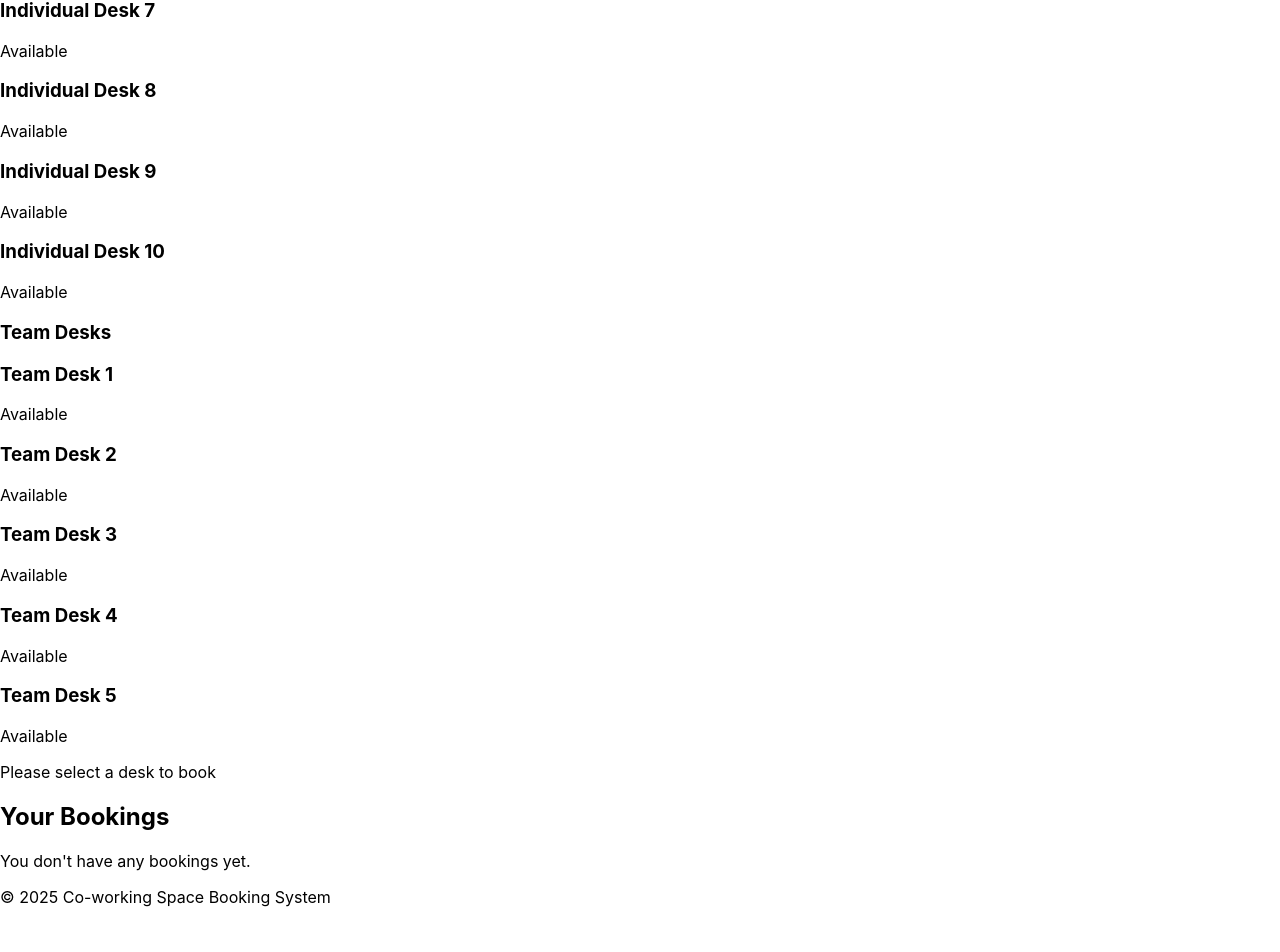
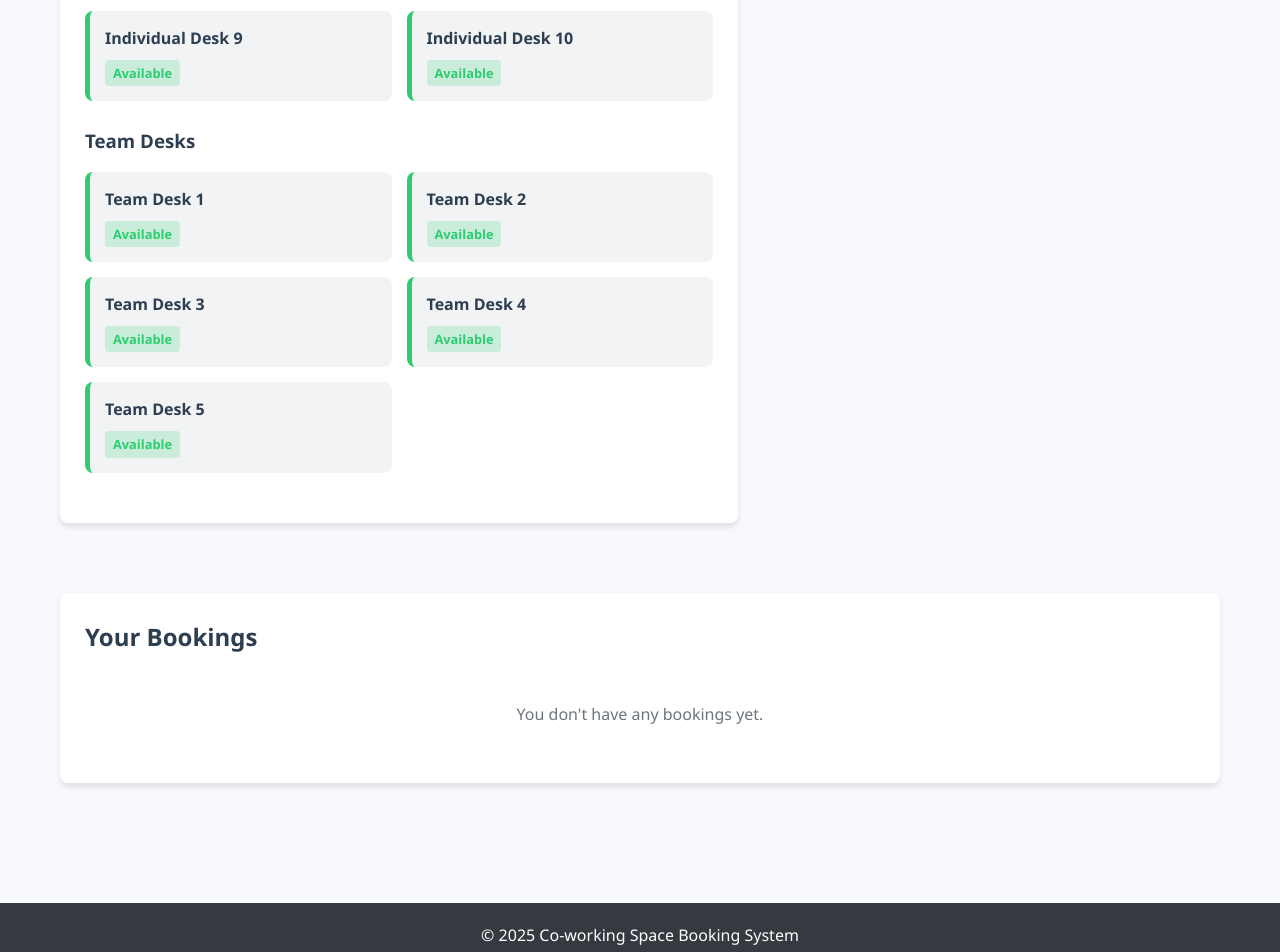
Before and after one commit to gboigwe/cowork-booking-system, a React (Vite) app: page / in a window 1280 px wide. Shown: the part 696-1648 px from the top of the page. Before the commit the page ends 1619 px from the top, so only its background shows below. Built offline with nearby package versions, Linux system fonts and the light colour scheme.

Commit message:
Updated the project

```diff
--- a/src/App.css
+++ b/src/App.css
@@ -1,19 +1,418 @@
+* {
+  box-sizing: border-box;
+  margin: 0;
+  padding: 0;
+}
+
+:root {
+  --primary-color: #4a6eb5;
+  --secondary-color: #2ecc71;
+  --danger-color: #e74c3c;
+  --background-color: #f7f9fc;
+  --light-gray: #f1f3f5;
+  --dark-gray: #343a40;
+  --border-color: #e9ecef;
+  --shadow: 0 4px 6px rgba(0, 0, 0, 0.1);
+  --border-radius: 8px;
+}
+
+body {
+  font-family: 'Segoe UI', Tahoma, Geneva, Verdana, sans-serif;
+  line-height: 1.6;
+  background-color: var(--background-color);
+  color: #333;
+}
+
+.container {
+  max-width: 1200px;
+  margin: 0 auto;
+  padding: 0 20px;
+}
+
+h1, h2, h3, h4 {
+  margin-bottom: 1rem;
+  color: #2c3e50;
+}
+
+/* Header Styles */
+.header {
+  background-color: var(--primary-color);
+  color: white;
+  padding: 20px 0;
+  box-shadow: var(--shadow);
+}
+
+.header h1 {
+  font-size: 2rem;
+  margin-bottom: 5px;
+  color: white;
+}
+
+.header p {
+  opacity: 0.8;
+}
+
+/* Footer Styles */
+.footer {
+  background-color: var(--dark-gray);
+  color: white;
+  padding: 20px 0;
+  text-align: center;
+  margin-top: 50px;
+}
+
+/* Main Content */
+.main-content {
+  padding: 40px 0;
+}
+
+.app-grid {
+  display: grid;
+  grid-template-columns: 3fr 2fr;
+  gap: 30px;
+  margin-bottom: 40px;
+}
+
+@media (max-width: 768px) {
+  .app-grid {
+    grid-template-columns: 1fr;
+  }
+}
+
+/* Desk List */
+.desk-list-section {
+  background-color: white;
+  border-radius: var(--border-radius);
+  box-shadow: var(--shadow);
+  padding: 25px;
+  margin-bottom: 30px;
+}
+
+.desk-category {
+  margin-bottom: 25px;
+}
+
+.desk-grid {
+  display: grid;
+  grid-template-columns: repeat(auto-fill, minmax(200px, 1fr));
+  gap: 15px;
+}
+
+.desk-item {
+  background-color: var(--light-gray);
+  border-radius: var(--border-radius);
+  padding: 15px;
+  cursor: pointer;
+  transition: all 0.3s ease;
+  border-left: 5px solid transparent;
+  position: relative;
+  overflow: hidden;
+}
+
+.desk-item.available {
+  border-left-color: var(--secondary-color);
+}
+
+.desk-item.booked {
+  border-left-color: var(--danger-color);
+  opacity: 0.7;
+  cursor: not-allowed;
+}
+
+.desk-item.selected {
+  background-color: #e3f2fd;
+  transform: translateY(-3px);
+  box-shadow: 0 6px 12px rgba(0, 0, 0, 0.1);
+  border: 2px solid var(--primary-color);
+}
+
+.desk-item:hover:not(.booked) {
+  transform: translateY(-3px);
+  box-shadow: 0 6px 12px rgba(0, 0, 0, 0.1);
+}
+
+.desk-info h3 {
+  font-size: 1rem;
+  margin-bottom: 8px;
+}
+
+.desk-status {
+  display: inline-block;
+  padding: 3px 8px;
+  border-radius: 4px;
+  font-size: 0.8rem;
+  font-weight: 600;
+}
+
+.desk-item.available .desk-status {
+  background-color: rgba(46, 204, 113, 0.2);
+  color: var(--secondary-color);
+}
+
+.desk-item.booked .desk-status {
+  background-color: rgba(231, 76, 60, 0.2);
+  color: var(--danger-color);
+}
+
+/* Booking Form */
+.booking-form-container {
+  background-color: white;
+  border-radius: var(--border-radius);
+  box-shadow: var(--shadow);
+  padding: 25px;
+  height: fit-content;
+}
+
+.booking-form-container h2 {
+  margin-bottom: 20px;
+  padding-bottom: 10px;
+  border-bottom: 1px solid var(--border-color);
+}
+
+.empty-form-message {
+  text-align: center;
+  padding: 40px 0;
+  color: #6c757d;
+}
+
+.form-group {
+  margin-bottom: 20px;
+}
+
+.form-group label {
+  display: block;
+  margin-bottom: 8px;
+  font-weight: 500;
+}
+
+.form-group input,
+.form-group select {
+  width: 100%;
+  padding: 10px;
+  border: 1px solid var(--border-color);
+  border-radius: 4px;
+  font-size: 1rem;
+}
+
+.booking-summary {
+  background-color: var(--light-gray);
+  padding: 15px;
+  border-radius: var(--border-radius);
+  margin-bottom: 20px;
+}
+
+.summary-item {
+  display: flex;
+  justify-content: space-between;
+  padding: 8px 0;
+  border-bottom: 1px solid var(--border-color);
+}
+
+.summary-item:last-child {
+  border-bottom: none;
+}
+
+.summary-item.total {
+  font-weight: 600;
+  font-size: 1.1rem;
+  margin-top: 8px;
+  color: var(--primary-color);
+}
+
+.capitalize {
+  text-transform: capitalize;
+}
+
+button {
+  border: none;
+  cursor: pointer;
+  font-size: 1rem;
+  transition: background-color 0.3s ease;
+  border-radius: 4px;
+  padding: 12px 20px;
+}
+
+.btn-primary {
+  background-color: var(--primary-color);
+  color: white;
+  width: 100%;
+}
+
+.btn-primary:hover {
+  background-color: #3a5a91;
+}
+
 .btn-cancel {
   background-color: var(--danger-color);
   color: white;
-  border: none;
-  padding: 0.7rem 1.5rem;
-  border-radius: 4px;
-  cursor: pointer;
-  font-size: 1rem;
   width: 100%;
-  transition: background-color 0.3s;
 }
 
 .btn-cancel:hover {
   background-color: #c0392b;
 }
 
+/* Booking Summary */
+.booking-summary-section {
+  background-color: white;
+  border-radius: var(--border-radius);
+  box-shadow: var(--shadow);
+  padding: 25px;
+  margin-bottom: 30px;
+}
+
+.empty-bookings {
+  text-align: center;
+  padding: 30px 0;
+  color: #6c757d;
+}
+
+.bookings-list {
+  display: grid;
+  grid-template-columns: repeat(auto-fill, minmax(300px, 1fr));
+  gap: 20px;
+}
+
+.booking-card {
+  background-color: var(--light-gray);
+  border-radius: var(--border-radius);
+  box-shadow: 0 2px 4px rgba(0, 0, 0, 0.05);
+  padding: 20px;
+}
+
+.booking-header {
+  display: flex;
+  justify-content: space-between;
+  align-items: center;
+  margin-bottom: 15px;
+  padding-bottom: 10px;
+  border-bottom: 1px solid var(--border-color);
+}
+
+.booking-header h3 {
+  margin-bottom: 0;
+  font-size: 1.1rem;
+}
+
+.booking-type {
+  background-color: var(--primary-color);
+  color: white;
+  padding: 3px 8px;
+  border-radius: 4px;
+  font-size: 0.8rem;
+  text-transform: capitalize;
+}
+
+.booking-details {
+  margin-bottom: 15px;
+}
+
+.booking-detail {
+  display: flex;
+  justify-content: space-between;
+  padding: 8px 0;
+  border-bottom: 1px dashed var(--border-color);
+}
+
+.booking-detail:last-child {
+  border-bottom: none;
+}
+
+/* Usage Chart */
+.usage-chart {
+  background-color: white;
+  border-radius: var(--border-radius);
+  box-shadow: var(--shadow);
+  padding: 25px;
+  margin-bottom: 30px;
+}
+
+.chart-container {
+  display: grid;
+  grid-template-columns: repeat(auto-fit, minmax(300px, 1fr));
+  gap: 25px;
+}
+
+.chart-type {
+  margin-bottom: 20px;
+}
+
+.chart-bar {
+  display: flex;
+  height: 40px;
+  background-color: var(--light-gray);
+  border-radius: 4px;
+  overflow: hidden;
+  margin: 15px 0;
+}
+
+.chart-bar-booked {
+  display: flex;
+  align-items: center;
+  justify-content: center;
+  height: 100%;
+  background-color: var(--danger-color);
+  color: white;
+  font-weight: 600;
+}
+
+.chart-bar-available {
+  display: flex;
+  align-items: center;
+  justify-content: center;
+  height: 100%;
+  background-color: var(--secondary-color);
+  color: white;
+  font-weight: 600;
+}
+
+.chart-legend {
+  display: flex;
+  gap: 20px;
+}
+
+.legend-item {
+  display: flex;
+  align-items: center;
+  gap: 8px;
+}
+
+.legend-color {
+  width: 15px;
+  height: 15px;
+  border-radius: 3px;
+}
+
+.legend-color.booked {
+  background-color: var(--danger-color);
+}
+
+.legend-color.available {
+  background-color: var(--secondary-color);
+}
+
+/* Export Section */
+.export-section {
+  text-align: center;
+  margin: 30px 0;
+}
+
+.btn-export {
+  background-color: #6c5ce7;
+  color: white;
+  padding: 12px 25px;
+}
+
+.btn-export:hover {
+  background-color: #5849be;
+}
+
+.btn-export:disabled {
+  background-color: #a29bfe;
+  cursor: not-allowed;
+}
+
+/* Responsive adjustments */
 @media (max-width: 576px) {
   .bookings-list {
     grid-template-columns: 1fr;
@@ -22,4 +421,8 @@
   .desk-grid {
     grid-template-columns: repeat(2, 1fr);
   }
+
+  .chart-container {
+    grid-template-columns: 1fr;
+  }
 }
```
Also changed, not shown: src/App.jsx (+6 -6 lines).
